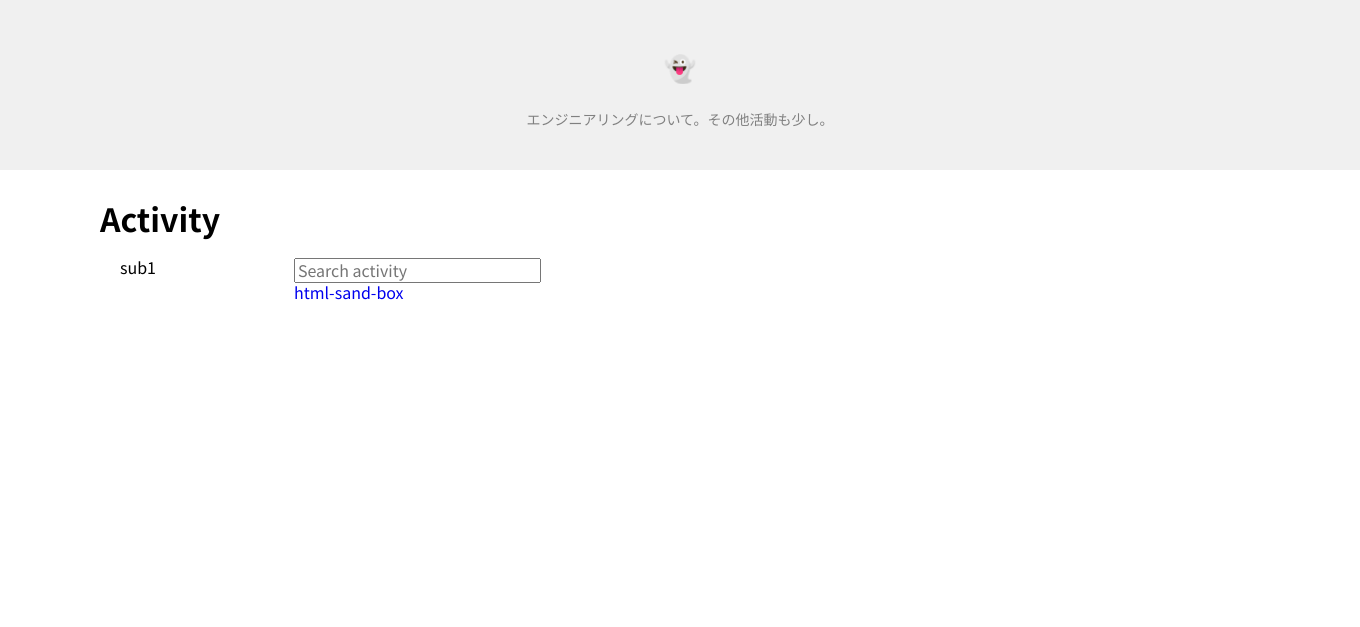
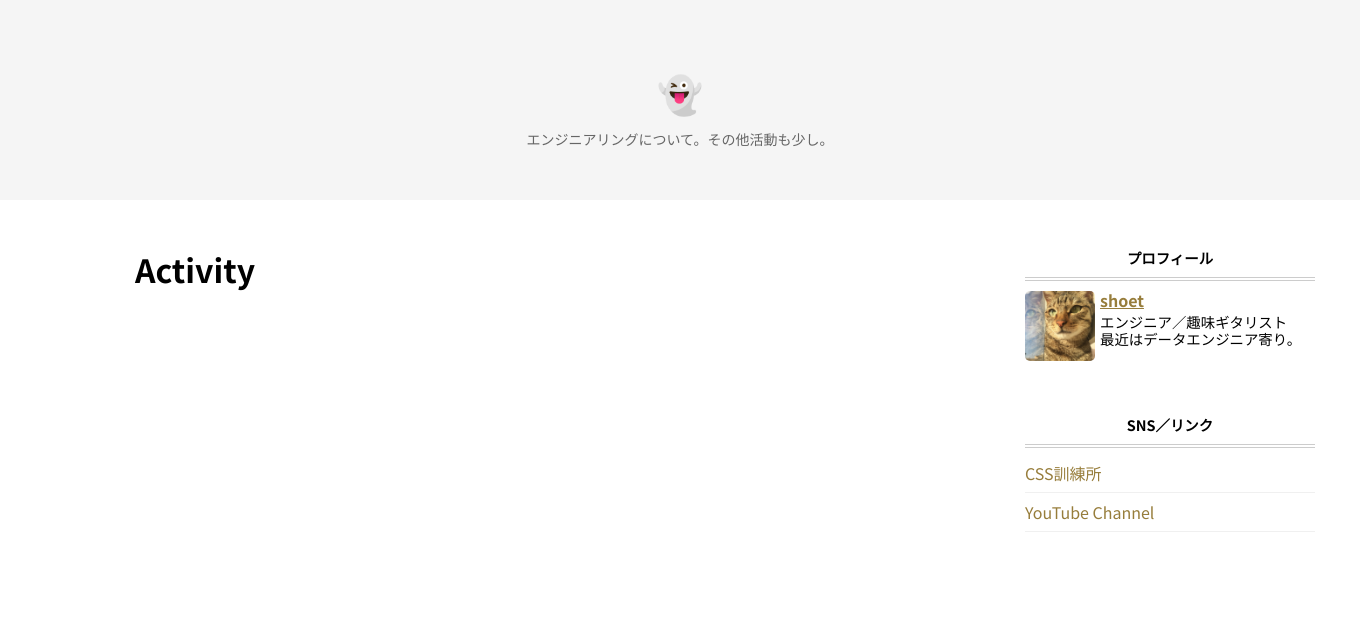
Before and after one commit to shoet/blog-flask, a Flask app: page / in a window 1360 px wide. Shown: the top 627 px of the page. Run offline with Flask 3, Linux system fonts and the light colour scheme; data that the repository does not hold is empty; parts of the project's set-up code (start-up, migrations or seed data) failed here and were passed over.

Commit message:
デザイン更新

```diff
--- a/apps/blog/templates/blog/base.html
+++ b/apps/blog/templates/blog/base.html
@@ -6,6 +6,7 @@
         <link rel="stylesheet" href="{{ url_for('static', filename='css/style.css') }}"/>
         <meta name="viewport" content="width=device-width, initial-scale=1">
         <link rel="stylesheet" href="https://cdnjs.cloudflare.com/ajax/libs/normalize/8.0.1/normalize.min.css" integrity="sha512-NhSC1YmyruXifcj/KFRWoC561YpHpc5Jtzgvbuzx5VozKpWvQ+4nXhPdFgmx8xqexRcpAglTj9sIBWINXa8x5w==" crossorigin="anonymous" referrerpolicy="no-referrer" />
+        <!-- <link rel="stylesheet" href="{{ url_for('static', filename='css/bootstrap.min.css') }}"/> -->
     </head>
     </head>
     <body>
@@ -18,7 +19,52 @@
             </div>
         </header>
         <div class="page-content">
-            {% block content %}{% endblock %}
+            <div class="ly_general">
+                <div class="ly_main">
+                    {% block content %}{% endblock %}
+                </div>
+                <div class="ly_sub">
+                    <div class="sub-box">
+                        <div class="sub-box__title">プロフィール</div>
+                        <div class="sub-box__divider"></div>
+                        <div class="sub-box__body">
+                            <div class="sub-box__image-wrapper">
+                                <img src="{{ url_for('static', filename='image/profile_icon.png') }}" alt="profile">
+                            </div>
+                            <div class="sub-box__content-wrapper">
+                                <div class="sub-box__name">
+                                    <a href="#" class="sub-box__link">shoet</a>
+                                </div>
+                                <div class="sub-box__text">
+                                    エンジニア／趣味ギタリスト<br>
+                                    最近はデータエンジニア寄り。
+                                </div>
+                            </div>
+                        </div>
+                    </div>
+                    <!-- <div class="sub-box">
+                        <div class="sub-box__title">検索</div>
+                        <div class="sub-box__divider"/></div>
+                        <div class="sub-box__body">
+                            <input type="text" placeholder="Search activity 未実装">
+                        </div>
+                    </div> -->
+                    <div class="sub-box">
+                        <div class="sub-box__title">SNS／リンク</div>
+                        <div class="sub-box__divider"></div>
+                        <div class="sub-box__body">
+                            <ul class="sub-box__link-list">
+                                <li class="sub-box__link-item">
+                                    <a href="https://pages.shoet.team/" target="_blank" class="sub-box__link">CSS訓練所</a>
+                                </li>
+                                <li class="sub-box__link-item">
+                                    <a href="https://www.youtube.com/channel/UCgtR_rFOM9BbRiAIA_4PR2g" target="_blank" class="sub-box__link">YouTube Channel</a>
+                                </li>
+                            </ul>
+                        </div>
+                    </div>
+                </div>
+            </div><!-- /.ly_general -->
         </div>
     </body>
 </html>
--- a/apps/blog/templates/blog/index.html
+++ b/apps/blog/templates/blog/index.html
@@ -1,12 +1,7 @@
 {% extends 'blog/base.html' %}
 {% block title %}Home{% endblock %}
 {% block content %}
-<article id="home">
 <h1>Activity</h1>
-    <div class="ly_sub1">
-        sub1
-    </div>
-    <div class="ly_main">
 {% for post_item in post_items %}
 <div class="bl_card_width">
     <a href="{{ url_for('blog.edit_item', post_item_id=post_item.id) }}"></a>
@@ -33,14 +28,4 @@
     </div>
 </div>
 {% endfor %}
-    </div>
-    <div class="ly_sub2">
-        <div class="">
-            <input type="text" placeholder="Search activity">
-        </div>
-        <div class="html-sandbox">
-            <a href="https://pages.shoet.team/" style="text-decoration: none;">html-sand-box</a>
-        </div>
-    </div>
-</article>
 {% endblock %}
--- a/apps/static/css/style.css
+++ b/apps/static/css/style.css
@@ -1,14 +1,19 @@
 @import url('https://fonts.googleapis.com/css2?family=Noto+Sans+JP:wght@100;300;400;500;700;900&display=swap');
 @import url('https://fonts.googleapis.com/css2?family=Roboto:ital,wght@0,100;0,300;0,400;0,500;0,700;0,900;1,100;1,300;1,400;1,500;1,700;1,900&display=swap');
 
+/* base */
 * {
     box-sizing: border-box;
 }
-
-/* base */
+html {
+    overflow-y: scroll;
+}
+body {
+    background-color: white;
+}
 .blog-header {
-    background-color: #f0f0f0;
-    height: 170px;
+    background-color: #f5f5f5;
+    height: 200px;
     position: relative;
 }
 .blog-title {
@@ -22,39 +27,120 @@
     color: black;
     font-family: 'Roboto', sans-serif;
     font-weight: bold;
-    font-size: 26px;
+    font-size: 2.3rem;
+    margin-bottom: 0px;
 }
 .blog-title-sub {
-    margin-top: 20px;
-    color: gray;
+    padding-top: 0px;
+    color: #666;
     font-family: 'Noto Sans JP', sans-serif;
     font-size: 14px;
 }
 .page-content {
     font-family: 'Noto Sans JP', sans-serif;
     padding: 30px 100px;
+    margin-left: 20px;
+    margin-right: 20px;
+}
+
+/* layout */
+.ly_general {
+    width: 1230px;
+    padding-left: 15px;
+    padding-right: 15px;
+    margin-left: auto;
+    margin-right: auto;
+}
+.ly_general:after {
+    content: "";
+    display: block;
+    clear: both;
+}
+.ly_main {
+    width: 70%;
+    float:left;
+}
+.ly_sub {
+    padding-left: 30px;
+    width: 30%;
+    float:left;
+}
+.ly_linkList {
+    margin-top: 30px;
+}
+
+/* common block */
+.breadcrumbs {
+    padding: 0;
+}
+.breadcrumbs__li {
+    display: inline-block;
+    padding-left: 10px;
+}
+.breadcrumbs__li:first-child {
+    padding-left: 0;
+}
+.sub-box {
+    padding-top: 20px;
+    padding-right: 20px;
+    padding-bottom: 50px;
+    padding-left: 20px;
+}
+.sub-box__title {
+    text-align: center;
+    font-size: 0.9rem;
+    font-weight: bold;
+}
+.sub-box__divider {
+    margin-top: 10px;
+    margin-bottom: 10px;
+    display: block;
+    height: 4px;
+    border-top: 1px solid #CCC;
+    border-bottom: 1px solid #CCC;
+}
+.sub-box__image-wrapper img {
+    border-radius: 5px;
+    width: 70px;
+    object-fit: contain;
+    float: left;
+}
+.sub-box__content-wrapper {
+    display: inline-block;
+    padding-left: 5px;
+}
+.sub-box__link {
+    color: #977d3b;
+    transition: 0.3s;
+    display: inline-block;
+}
+.sub-box__link:hover,
+.sub-box__link:focus {
+    color: black;
+}
+.sub-box__name {
+    font-size: 1.0rem;
+    font-weight: bold;
+    margin-bottom: 5px;
+}
+.sub-box__text {
+    font-size: 0.9rem;
+}
+.sub-box__link-list {
+    list-style: none;
+    padding-left: 0px;
+}
+.sub-box__link-item {
+    display: block;
+    padding-bottom: 10px;
+    margin-bottom: 10px;
+    border-bottom: 1px solid #f0f0f0;
+}
+.sub-box__link-item a {
+    text-decoration: none;
 }
 
 /* home page */
-#home h1 {
-    margin-top: 0px;
-}
-#home .ly_sub1,
-#home .ly_sub2,
-#home .ly_main {
-    float: left;
-}
-#home .ly_sub1 {
-    width: 15%;
-    padding: 0px 20px;
-}
-#home .ly_main {
-    width: 65%;
-}
-#home .ly_sub2 {
-    width: 20%;
-    padding: 0px 20px;
-}
 .bl_card_width {
     margin-bottom: 20px;
     border: 0px solid black;
@@ -80,7 +166,7 @@
 .bl_card_width_image_wrapper {
     width: 30%;
     padding-top: 20px;
-    max-height: 200px;
+    max-height: 250px;
 }
 .bl_card_width_content_wrapper {
     width: 70%;
@@ -91,7 +177,7 @@
     object-fit: cover;
     padding: 0px 30px 30px 30px;
     width: 100%;
-    height: 100%;
+    height: auto;
     object-position: center center;
 }
 .bl_card_width_content_wrapper .title {
@@ -116,6 +202,9 @@
     font-size: 17px;
     font-weight: bold;
     color: gray;
+}
+.tags__ul {
+    padding-left: 0;
 }
 .tag {
     display: inline;
--- a/requirements.txt
+++ b/requirements.txt
@@ -6,7 +6,7 @@ async-timeout==4.0.2
 attrs==22.2.0
 autopep8==2.0.2
 beautifulsoup4==4.11.2
-blinker==1.5
+blinker==1.6.2
 cachetools==5.3.0
 certifi==2022.12.7
 cffi==1.15.1
@@ -17,7 +17,7 @@ distlib==0.3.6
 dnspython==2.3.0
 email-validator==1.3.1
 exceptiongroup==1.1.0
-Flask==2.2.3
+Flask==2.3.2
 Flask-DebugToolbar==0.13.1
 Flask-Login==0.6.2
 Flask-Migrate==4.0.4
@@ -60,6 +60,6 @@ SQLAlchemy==2.0.4
 tomli==2.0.1
 typing_extensions==4.5.0
 urllib3==1.26.15
-Werkzeug==2.2.3
+Werkzeug==2.3.3
 WTForms==3.0.1
 yarl==1.8.2
```
Also changed, not shown: apps/blog/templates/blog/detail.html (+14 -16 lines), apps/static/image/profile_icon.png (added). Lines whose indentation alone changed are shown as unchanged.
